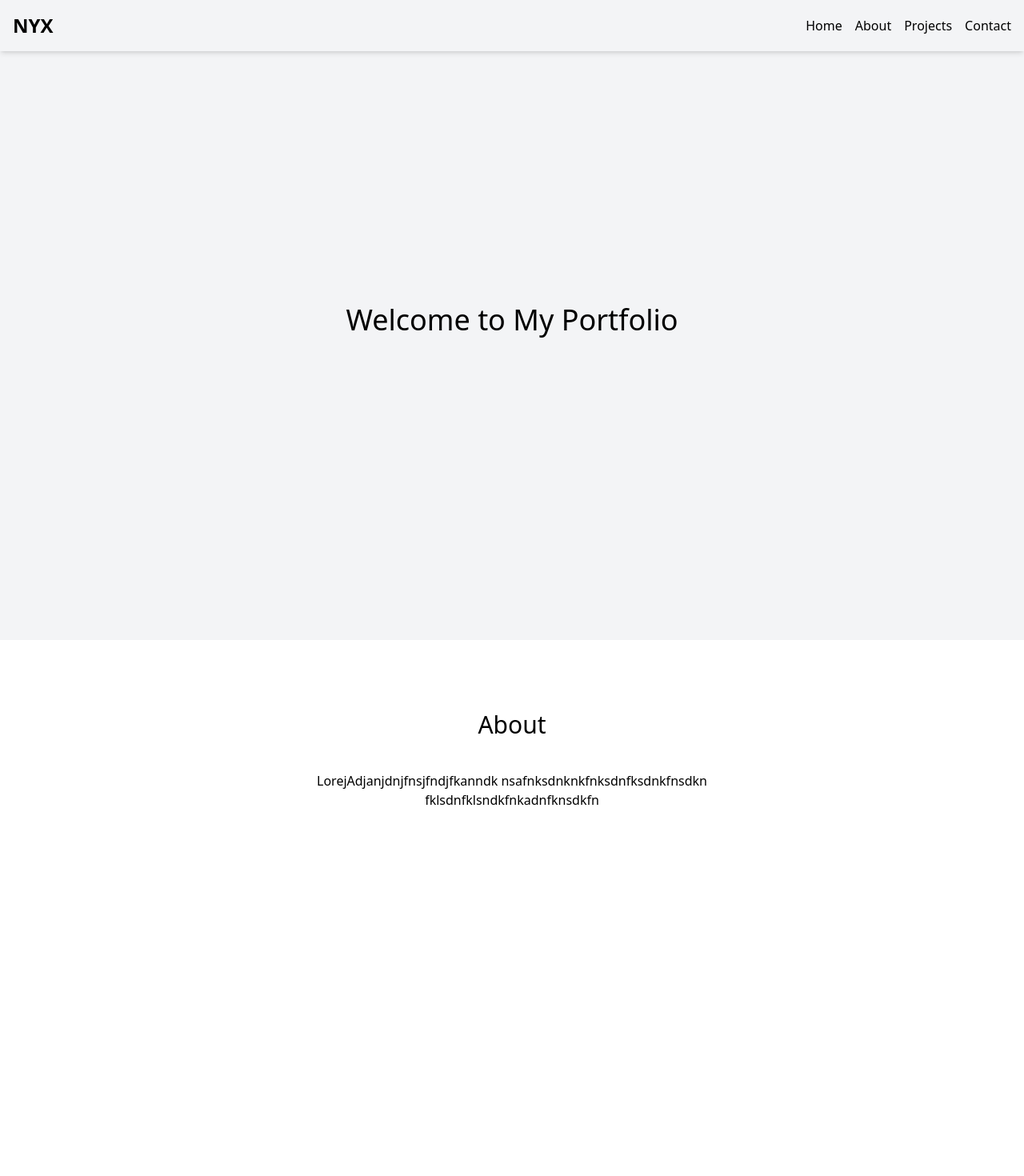
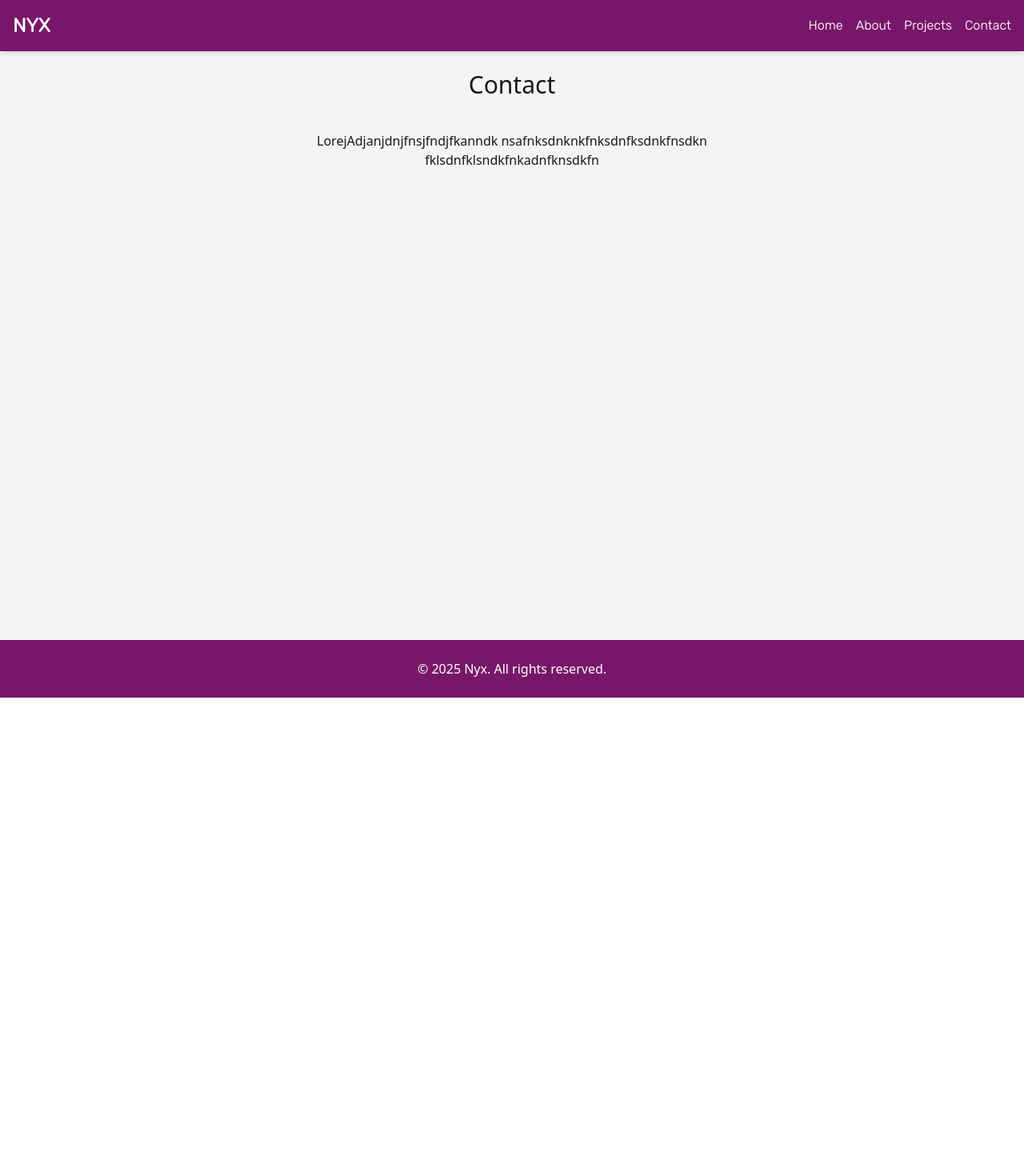
Before and after one commit to onyxisonit/personalWebsite, a React (Vite) app in the folder frontend/: page /contact in a window 1280 px wide. Shown: the top 1470 px of the page at 80% size. After the commit the page ends 872 px from the top, so only its background shows below. Built offline with nearby package versions, Linux system fonts and the light colour scheme.

Commit message:
restructured to multi-page website, added daisyui plugin

```diff
--- a/frontend/package.json
+++ b/frontend/package.json
@@ -23,6 +23,7 @@
     "@types/react-dom": "^19.0.4",
     "@vitejs/plugin-react": "^4.3.4",
     "autoprefixer": "^10.4.21",
+    "daisyui": "^5.0.9",
     "eslint": "^9.21.0",
     "eslint-plugin-react-hooks": "^5.1.0",
     "eslint-plugin-react-refresh": "^0.4.19",
--- a/frontend/src/App.tsx
+++ b/frontend/src/App.tsx
@@ -1,7 +1,6 @@
 import { BrowserRouter as Router, Routes, Route } from "react-router-dom";
 import { useState } from 'react'
-import reactLogo from './assets/react.svg'
-import viteLogo from '/vite.svg'
+
 import './App.css'
 import './index.css'
 import Nav from "./components/Nav";
@@ -15,24 +14,20 @@ function App() {
 
   return (
     <>
-      <div className="scroll-smooth">
-        <Nav />
-        <main className="">
-          <div id="home">
-            <Home />
-          </div>
-          <div id="about">
-            <About />
-          </div>
-          <div id="projects">
-            <Projects />
-          </div>
-          <div id="contact">
-            <Contact />
-          </div>
-        </main>
-        <Footer />
-      </div>
+      <Router>
+        <div className="scroll-smooth">
+          <Nav />
+
+          <Routes>
+            <Route path="/" element={<Home />} />
+            <Route path="/about" element={<About />} />
+            <Route path="/projects" element={<Projects />} />
+            <Route path="/contact" element={<Contact />} />
+          </Routes>
+
+          <Footer />
+        </div>
+      </Router>
     </>
   )
 }
--- /dev/null
+++ b/frontend/src/components/CardCarousel.tsx
@@ -0,0 +1,42 @@
+function CardCarousel(){
+    return(
+      <div className="carousel carousel-center">
+        <div className="carousel-item w-1/2">
+            <img
+            src="https://img.daisyui.com/images/stock/photo-1559703248-dcaaec9fab78.webp"
+            alt="Burger" />
+        </div>
+        <div className="carousel-item w-1/2">
+            <img
+            src="https://img.daisyui.com/images/stock/photo-1565098772267-60af42b81ef2.webp"
+            alt="Burger" />
+        </div>
+        <div className="carousel-item w-1/2">
+            <img
+            src="https://img.daisyui.com/images/stock/photo-1572635148818-ef6fd45eb394.webp"
+            alt="Burger" />
+        </div>
+        <div className="carousel-item w-1/2">
+            <img
+            src="https://img.daisyui.com/images/stock/photo-1494253109108-2e30c049369b.webp"
+            alt="Burger" />
+        </div>
+        <div className="carousel-item w-1/2">
+            <img
+            src="https://img.daisyui.com/images/stock/photo-1550258987-190a2d41a8ba.webp"
+            alt="Burger" />
+        </div>
+        <div className="carousel-item">
+            <img
+            src="https://img.daisyui.com/images/stock/photo-1559181567-c3190ca9959b.webp"
+            alt="Burger" />
+        </div>
+        <div className="carousel-item">
+            <img
+            src="https://img.daisyui.com/images/stock/photo-1601004890684-d8cbf643f5f2.webp"
+            alt="Burger" />
+        </div>
+      </div>
+    );
+}
+export default CardCarousel;
--- a/frontend/src/components/Footer.tsx
+++ b/frontend/src/components/Footer.tsx
@@ -1,6 +1,6 @@
 function Footer() {
     return (
-      <footer className="bg-gray-800 text-white text-center py-6">
+      <footer className="bg-plum text-white text-center py-6">
         <p>&copy; {new Date().getFullYear()} Nyx. All rights reserved.</p>
       </footer>
     );
--- a/frontend/src/components/Nav.tsx
+++ b/frontend/src/components/Nav.tsx
@@ -1,4 +1,4 @@
-// import {Link} from "react-router-dom";
+import {Link} from "react-router-dom";
 
 // function Nav() {
 //     return (
@@ -20,14 +20,14 @@ function Nav() {
   const [navOpen, setNavOpen] = useState(false);
 
   return (
-    <nav className="fixed w-full h-16 bg-plum shadow-md">
+    <nav className="fixed w-full h-16 bg-plum text-white font-display shadow-md">
       <div className="flex items-center justify-between p-4">
         <div className="text-2xl font-bold">NYX</div>
         <div className="hidden md:flex space-x-4">
-          <a href="#home" className="hover:text-blue-500">Home</a>
-          <a href="#about" className="hover:text-blue-500">About</a>
-          <a href="#projects" className="hover:text-blue-500">Projects</a>
-          <a href="#contact" className="hover:text-blue-500">Contact</a>
+          <Link to="/" className="hover:text-terracota">Home</Link>
+          <Link to="/about" className="hover:text-terracota">About</Link>
+          <Link to="/projects" className="hover:text-terracota">Projects</Link>
+          <Link to="/contact" className="hover:text-terracota">Contact</Link>
         </div>
         <div className="md:hidden">
           <button onClick={() => setNavOpen(!navOpen)}>
@@ -37,10 +37,10 @@ function Nav() {
       </div>
       {navOpen && (
         <div className="md:hidden flex flex-col space-y-2 p-4">
-          <a href="#home" className="hover:text-blue-500">Home</a>
-          <a href="#about" className="hover:text-blue-500">About</a>
-          <a href="#projects" className="hover:text-blue-500">Projects</a>
-          <a href="#contact" className="hover:text-blue-500">Contact</a>
+         <Link to="/" className="hover:text-terracota">Home</Link>
+          <Link to="/about" className="hover:text-terracota">About</Link>
+          <Link to="/projects" className="hover:text-terracota">Projects</Link>
+          <Link to="/contact" className="hover:text-terracota">Contact</Link>
         </div>
       )}
     </nav>
--- a/frontend/src/index.css
+++ b/frontend/src/index.css
@@ -1,11 +1,17 @@
+@import url('https://fonts.googleapis.com/css2?family=Rubik:ital,wght@0,333;1,333&display=swap');
+@import url('https://fonts.googleapis.com/css2?family=Karla:ital,wght@0,200..800;1,200..800&family=Rubik:ital,wght@0,335;1,335&display=swap');
 @import "tailwindcss";
+@plugin "daisyui";
 
 @theme {
-    --color-burntOrange: "oklch(59.48% 0.168676 45.4846)";
-    --color-burntOrangeLight: "#oklch(62.8% 0.1573 49.74)";
-    --color-terracotta: "oklch(67.74% 0.1444 32.94)";
-    --color-terracottaLight: "oklch(71.66% 0.1235 32.59)";
-    --color-plum: "oklch(40.42% 0.158 335.42)";
-    --color-wine: "oklch(38.35% 0.1327 4.77)";
-    --color-teal: "oklch(48.12% 0.0773 213.22)";
+    --font-display: "Rubik", "sans-serif";
+    --font-body: "Karla", "sans-serif";
+
+    --color-burntOrange: oklch(59.48% 0.168676 45.4846);
+    --color-burntOrangeLight: oklch(62.8% 0.1573 49.74);
+    --color-terracota: oklch(67.74% 0.1444 32.94);
+    --color-terracotaLight: oklch(71.66% 0.1235 32.59);
+    --color-plum: oklch(40.42% 0.158 335.42);
+    --color-wine: oklch(38.35% 0.1327 4.77);
+    --color-teal: oklch(48.12% 0.0773 213.22);
 }
--- a/frontend/src/pages/About.tsx
+++ b/frontend/src/pages/About.tsx
@@ -1,14 +1,12 @@
 function About() {
     return(
-        <section id="about" className="min-h-screen bg-burntOrange scroll-mt-20 pt-12">
-        <header className=" flex items-center justify-center py-10">
+        <section className="min-h-screen bg-burntOrange text-white scroll-mt-20 pt-12">
+        <header className=" flex items-center justify-center font-display font-bold py-10">
             <h1 className="text-3xl">About</h1>
         </header>
-        <div className="w-full flex items-center justify-center mx-4 sm:mx-auto">
+        <div className="w-full flex items-center justify-center font-body mx-4 sm:mx-auto">
             <p className="max-w-2xl text-center">
-                LorejAdjanjdnjfnsjfndjfkanndk
-                nsafnksdnknkfnksdnfksdnkfnsdkn
-        fklsdnfklsndkfnkadnfknsdkfn
+                I am a software engineer with a passion for creating innovative solutions.
             </p>
         </div>
         </section>
--- a/frontend/src/pages/Contact.tsx
+++ b/frontend/src/pages/Contact.tsx
@@ -1,6 +1,6 @@
 function Contact(){
     return(
-        <section id="contact" className="min-h-screen bg-gray-100 scroll-mt-20 pt-12">
+        <section className="min-h-screen bg-gray-100 scroll-mt-20 pt-12">
         <header className=" flex items-center justify-center py-10">
             <h1 className="text-3xl">Contact</h1>
         </header>
--- a/frontend/src/pages/Home.tsx
+++ b/frontend/src/pages/Home.tsx
@@ -1,8 +1,17 @@
+import CardCarousel from "../components/CardCarousel.tsx";
+
 function Home(){
     return(
-        <section className="min-h-screen flex items-center justify-center bg-gray-100">
-            <h1 className="text-4xl">Welcome to My Portfolio</h1>
-        </section>
+        <div>
+            <section className="min-h-screen flex items-center justify-center">
+                <h1 className="text-4xl">Welcome to My Portfolio</h1>
+            </section>
+            <div className="p-6">
+                <CardCarousel />
+            </div>
+
+
+        </div>
     );
 }
 export default Home;
--- a/frontend/src/pages/Projects.tsx
+++ b/frontend/src/pages/Projects.tsx
@@ -1,6 +1,6 @@
 function Projects(){
     return(
-        <section id="projects" className="min-h-screen bg-gray-100 scroll-mt-20 pt-12">
+        <section className="min-h-screen bg-gray-100 scroll-mt-20 pt-12">
         <header className=" flex items-center justify-center py-10">
             <h1 className="text-3xl">Projects</h1>
         </header>
```
Also changed, not shown: 1 other file (tests, documents, lock files or other folders).
